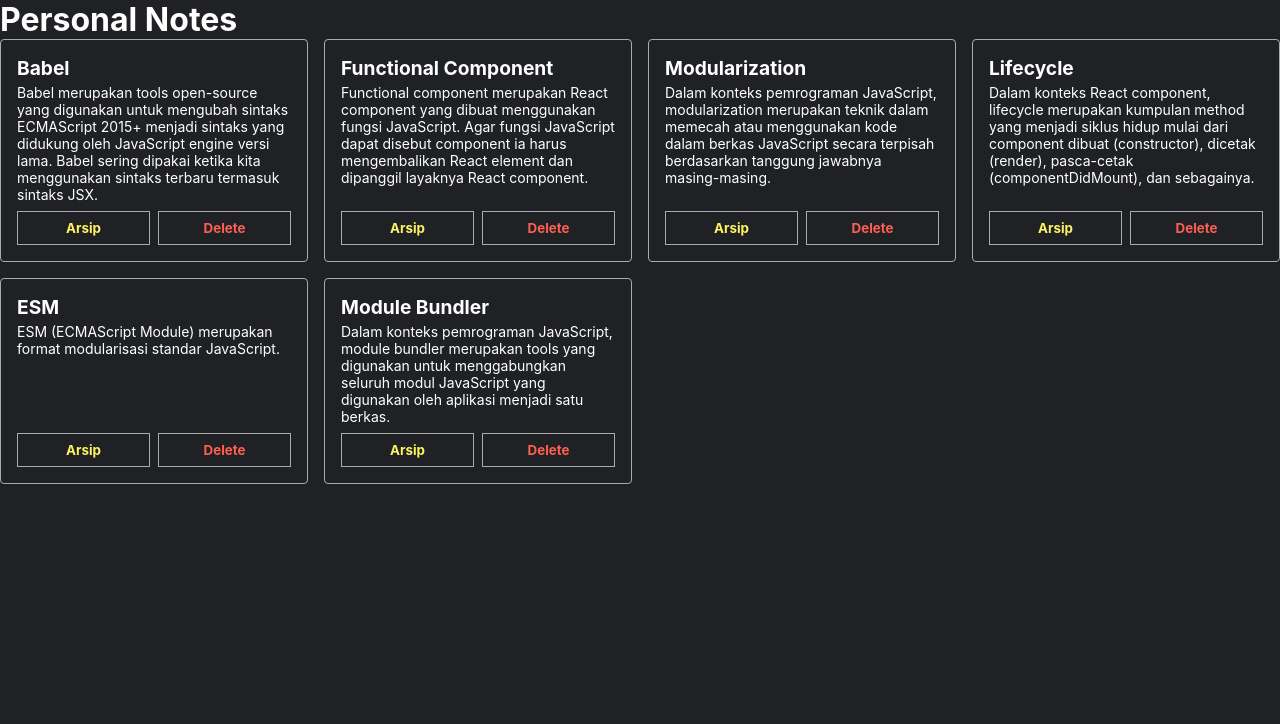
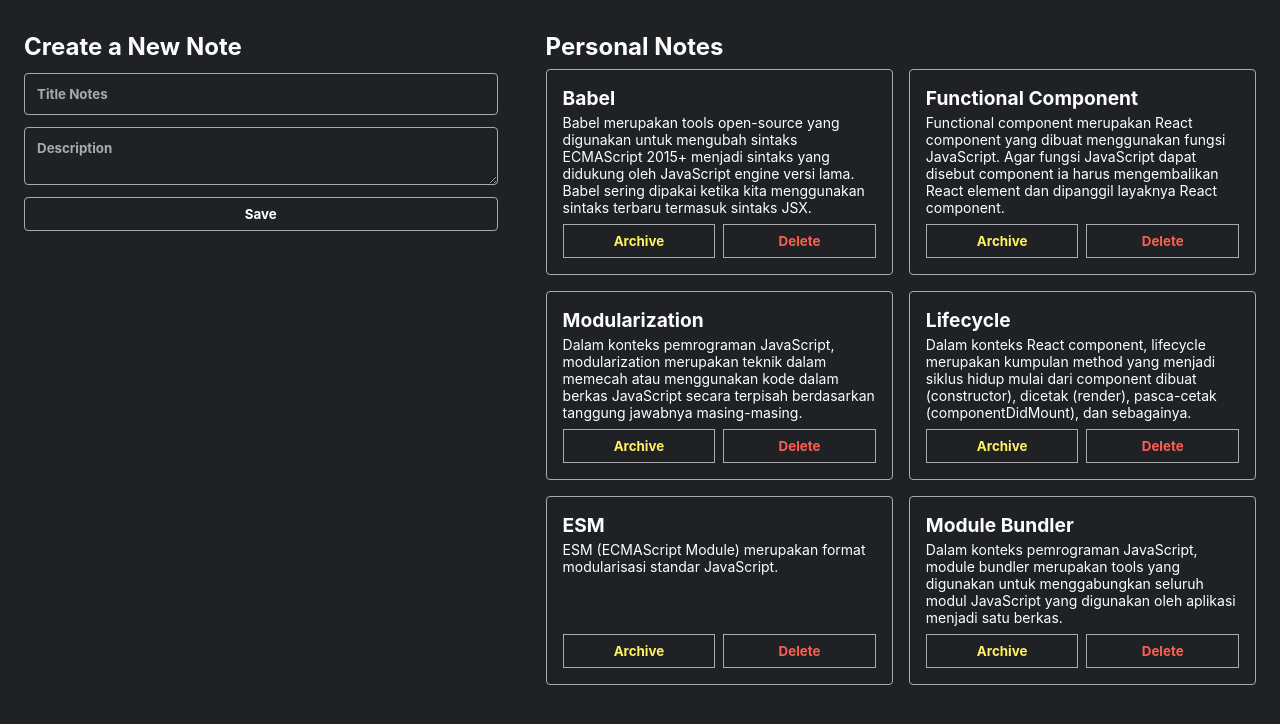
Before and after one commit to srmpandejlaki/personal-notes, a React (Vite) app: page / in a window 1280 px wide. Shown: the top 724 px of the page. Built offline with nearby package versions, Linux system fonts and the light colour scheme.

Commit message:
membuat form notes

```diff
--- /dev/null
+++ b/src/components/form-button.jsx
@@ -0,0 +1,9 @@
+import React from 'react';
+
+function FormButton() {
+  return (
+    <button className='btnForm' type='submit'>Save</button>
+  );
+}
+
+export default FormButton;
--- /dev/null
+++ b/src/components/form-container.jsx
@@ -0,0 +1,13 @@
+import React from 'react';
+import FormNotes from './form-notes';
+
+function FormContainer() {
+  return (
+    <div className='formContainer'>
+      <h1>Create a New Note</h1>
+      <FormNotes />
+    </div>
+  );
+}
+
+export default FormContainer;
--- /dev/null
+++ b/src/components/form-input.jsx
@@ -0,0 +1,12 @@
+import React from 'react';
+
+function FormInput({ title, body }) {
+  return (
+    <div className='formInput'>
+      <input type='text' placeholder='Title Notes' value={title} onChange={(e) => setTitle(e.target.value)}/>
+      <textarea placeholder='Description' value={body} onChange={(e) => setBody(e.target.value)}/>
+    </div>
+  );
+}
+
+export default FormInput;
--- /dev/null
+++ b/src/components/form-notes.jsx
@@ -0,0 +1,14 @@
+import React from 'react';
+import FormInput from './form-input';
+import FormButton from './form-button';
+
+function FormNotes({ title, body }) {
+  return (
+    <div className='formNotes'>
+      <FormInput title={title} body={body} ></FormInput>
+      <FormButton></FormButton>
+    </div>
+  );
+}
+
+export default FormNotes;
--- /dev/null
+++ b/src/components/main.jsx
@@ -0,0 +1,14 @@
+import React from 'react';
+import FormContainer from './form-container';
+import NotesContainer from './notes-container';
+
+function Main() {
+  return (
+    <div className='main'>
+      <FormContainer />
+      <NotesContainer />
+    </div>
+  );
+}
+
+export default Main;
--- a/src/components/notes-button.jsx
+++ b/src/components/notes-button.jsx
@@ -1,9 +1,9 @@
 import React from 'react';
 
-function NotesButton() {
+function NotesButton({ id, onArchive, onDelete}) {
   return (
     <div className='btnContainer'>
-      <button className='btnArsip'>Arsip</button>
+      <button className='btnArchive'>Archive</button>
       <button className='btnDelete'>Delete</button>
     </div>
   );
--- a/src/index.jsx
+++ b/src/index.jsx
@@ -1,9 +1,9 @@
 import React from 'react';
 import { createRoot } from 'react-dom/client';
-import NotesContainer from './components/the-notes';
+import Main from './components/main';
 
 // import style
 import './styles/style.css';
 
 const root = createRoot(document.getElementById('root'));
-root.render(<NotesContainer/>);
+root.render(<Main/>);
--- a/src/styles/style.css
+++ b/src/styles/style.css
@@ -10,7 +10,25 @@
   color: white;
 }
 
+.main {
+  display: flex;
+}
+
+.notesContainer {
+  flex: 3;
+  padding: 24px;
+  max-height: 100vh;
+  overflow: scroll;
+}
+.formContainer {
+  flex: 2;
+  padding: 24px;
+}
+
+
 input, textarea {
+  display: block;
+  width: 100%;
   padding: 12px;
   margin: 12px 0;
   font-family: 'Inter', sans-serif;
@@ -25,58 +43,26 @@
   font-weight: bold;
 }
 
-.note-app__header {
-  display: flex;
-  align-items: center;
-  justify-content: center;
-  padding: 4px 16px;
-  border-bottom: 1px solid #aaa;
-}
-
-.note-app__header h1 {
+h1 {
   margin: 8px 0;
   flex: 1;
   color: white;
+  font-size: 1.5rem;
 }
 
-
-.note-app__body {
-  max-width: 1000px;
-  margin: 16px auto;
-  padding: 12px;
-}
-
-.note-app__body h2 {
-  font-weight: normal;
-  margin: 16px 0;
-}
-
-.note-input {
+.notesInput {
   margin: 0 auto;
   max-width: 500px;
   margin-bottom: 48px;
 }
 
-.note-input input, .note-input textarea {
-  display: block;
-  width: 100%;
+.notesLimit {
+  font-weight: bold;
+  color: #aaa;
+  text-align: right;
 }
 
-.note-input__title {
-  font-weight: bold;
-}
-
-.note-input__title__char-limit {
-  font-size: 14px;
-  text-align: right;
-  color: #aaa;
-}
-
-.note-input__body {
-  min-height: 175px;
-}
-
-.note-input button {
+.btnForm {
   display: block;
   width: 100%;
   padding: 8px;
@@ -87,6 +73,10 @@
   border-radius: 4px;
   font-weight: bold;
   cursor: pointer;
+}
+
+.btnForm:hover {
+  background-color: #3b3b3b;
 }
 
 /* NOTES LIST */
@@ -137,7 +127,8 @@
   gap: 0.5rem;
 }
 
-.btnDelete,.btnArsip {
+.btnDelete,
+.btnArchive {
   width: 100%;
   background-color: transparent;
   border: 1px solid #aaa;
@@ -152,11 +143,11 @@
   color: #ff5f52;
 }
 
-.btnArsip {
+.btnArchive {
   color: #fff263;
 }
 
-.btnArsip:hover {
+.btnArchive:hover {
   color: #c49000;
 }
 
```
Also changed, not shown: src/components/notes-container.jsx (renamed from src/components/the-notes.jsx), src/components/search-bar.jsx (added).
